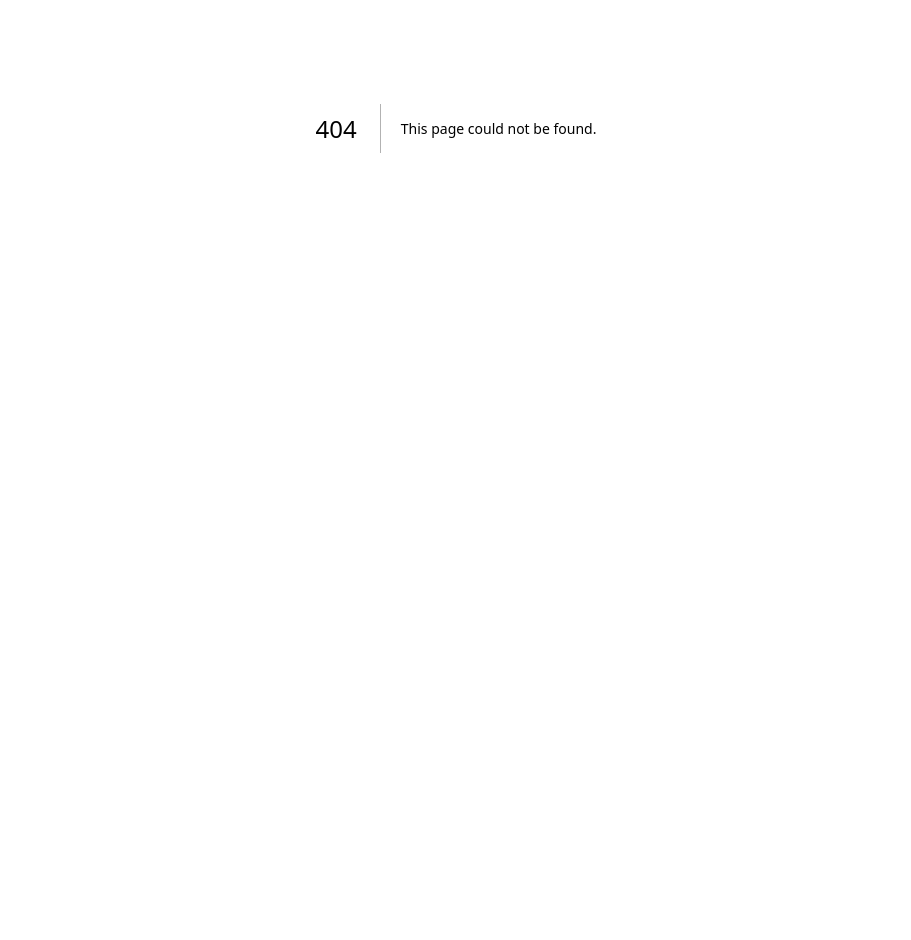
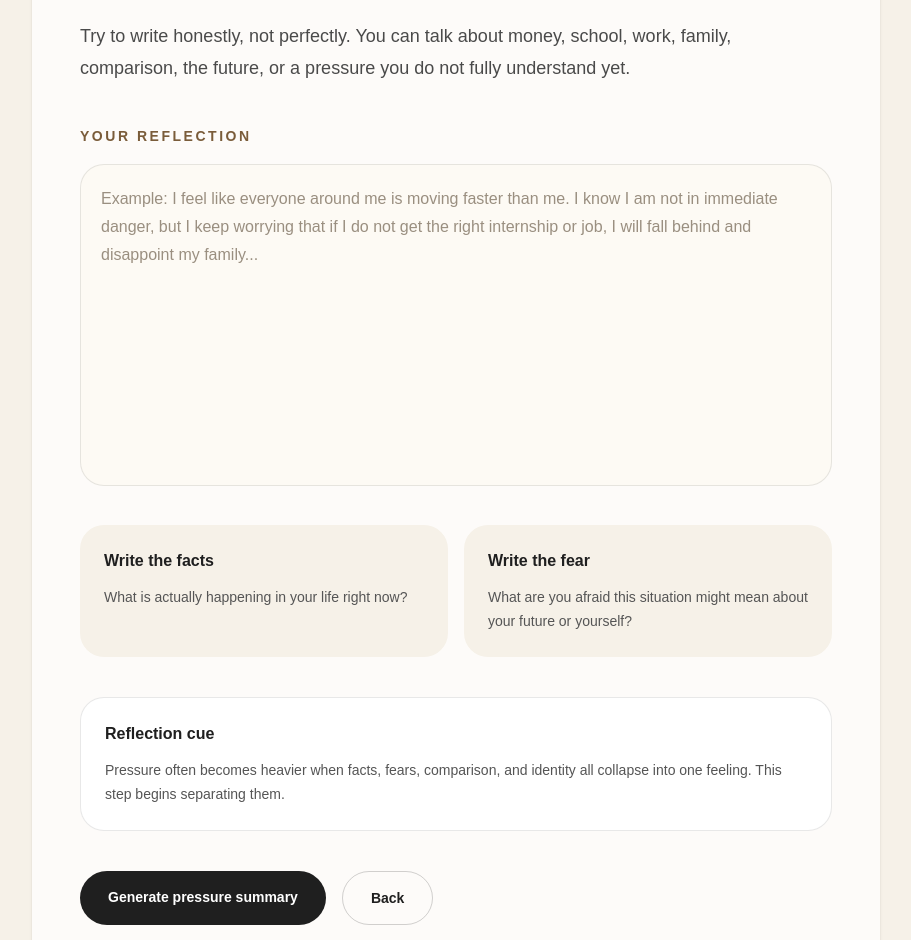
Before and after one commit to diegouriber/under-pressure, a Next.js app: page /pressure in a window 1280 px wide. Before the commit this address had no page. Shown: the part 272-1212 px from the top of the page, without its empty margins (184-1095 px from the left). Before the commit the page ends 800 px from the top, so only its background shows below. Built offline with nearby package versions, Linux system fonts and the light colour scheme.

Commit message:
Add name the pressure page

```diff
--- /dev/null
+++ b/app/pressure/page.tsx
@@ -0,0 +1,81 @@
+export default function PressurePage() {
+  return (
+    <main className="min-h-screen bg-[#f6f1e8] text-[#1f1f1f]">
+      <section className="mx-auto flex min-h-screen max-w-4xl flex-col justify-center px-6 py-16">
+        <div className="rounded-[2rem] bg-white/75 p-8 shadow-sm md:p-12">
+          <p className="mb-4 text-sm font-semibold uppercase tracking-[0.25em] text-[#7a5c3a]">
+            Step 2 · Name the Pressure
+          </p>
+
+          <h1 className="text-4xl font-semibold tracking-tight md:text-6xl">
+            What has been weighing on you most recently?
+          </h1>
+
+          <p className="mt-6 max-w-2xl text-lg leading-8 text-[#4a4a4a]">
+            Try to write honestly, not perfectly. You can talk about money,
+            school, work, family, comparison, the future, or a pressure you do
+            not fully understand yet.
+          </p>
+
+          <div className="mt-10">
+            <label
+              htmlFor="pressure"
+              className="text-sm font-semibold uppercase tracking-[0.18em] text-[#7a5c3a]"
+            >
+              Your reflection
+            </label>
+
+            <textarea
+              id="pressure"
+              rows={10}
+              placeholder="Example: I feel like everyone around me is moving faster than me. I know I am not in immediate danger, but I keep worrying that if I do not get the right internship or job, I will fall behind and disappoint my family..."
+              className="mt-4 w-full resize-none rounded-3xl border border-[#1f1f1f]/10 bg-[#fdfaf4] p-5 text-base leading-7 outline-none transition placeholder:text-[#9a8f80] focus:border-[#7a5c3a]"
+            />
+          </div>
+
+          <div className="mt-8 grid gap-4 md:grid-cols-2">
+            <div className="rounded-3xl bg-[#f6f1e8] p-6">
+              <h2 className="font-semibold">Write the facts</h2>
+              <p className="mt-3 text-sm leading-6 text-[#555]">
+                What is actually happening in your life right now?
+              </p>
+            </div>
+
+            <div className="rounded-3xl bg-[#f6f1e8] p-6">
+              <h2 className="font-semibold">Write the fear</h2>
+              <p className="mt-3 text-sm leading-6 text-[#555]">
+                What are you afraid this situation might mean about your future
+                or yourself?
+              </p>
+            </div>
+          </div>
+
+          <div className="mt-10 rounded-3xl border border-[#1f1f1f]/10 bg-white p-6">
+            <h2 className="font-semibold">Reflection cue</h2>
+            <p className="mt-3 text-sm leading-6 text-[#555]">
+              Pressure often becomes heavier when facts, fears, comparison, and
+              identity all collapse into one feeling. This step begins separating
+              them.
+            </p>
+          </div>
+
+          <div className="mt-10 flex flex-col gap-4 sm:flex-row">
+            <a
+              href="/summary"
+              className="rounded-full bg-[#1f1f1f] px-7 py-4 text-center text-sm font-semibold text-white transition hover:opacity-90"
+            >
+              Generate pressure summary
+            </a>
+
+            <a
+              href="/check-in"
+              className="rounded-full border border-[#1f1f1f]/20 px-7 py-4 text-center text-sm font-semibold transition hover:bg-[#f6f1e8]"
+            >
+              Back
+            </a>
+          </div>
+        </div>
+      </section>
+    </main>
+  );
+}
```
